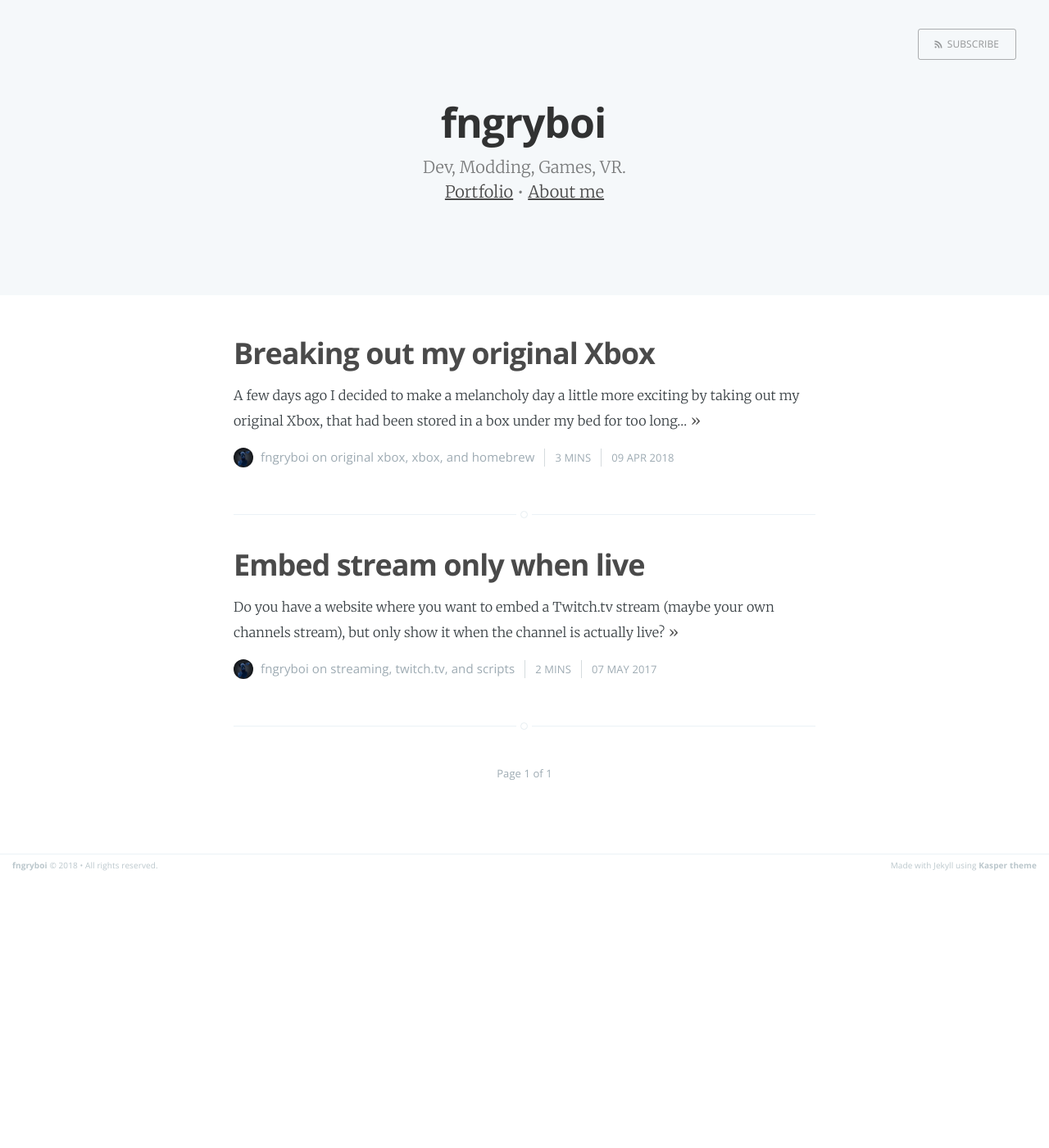
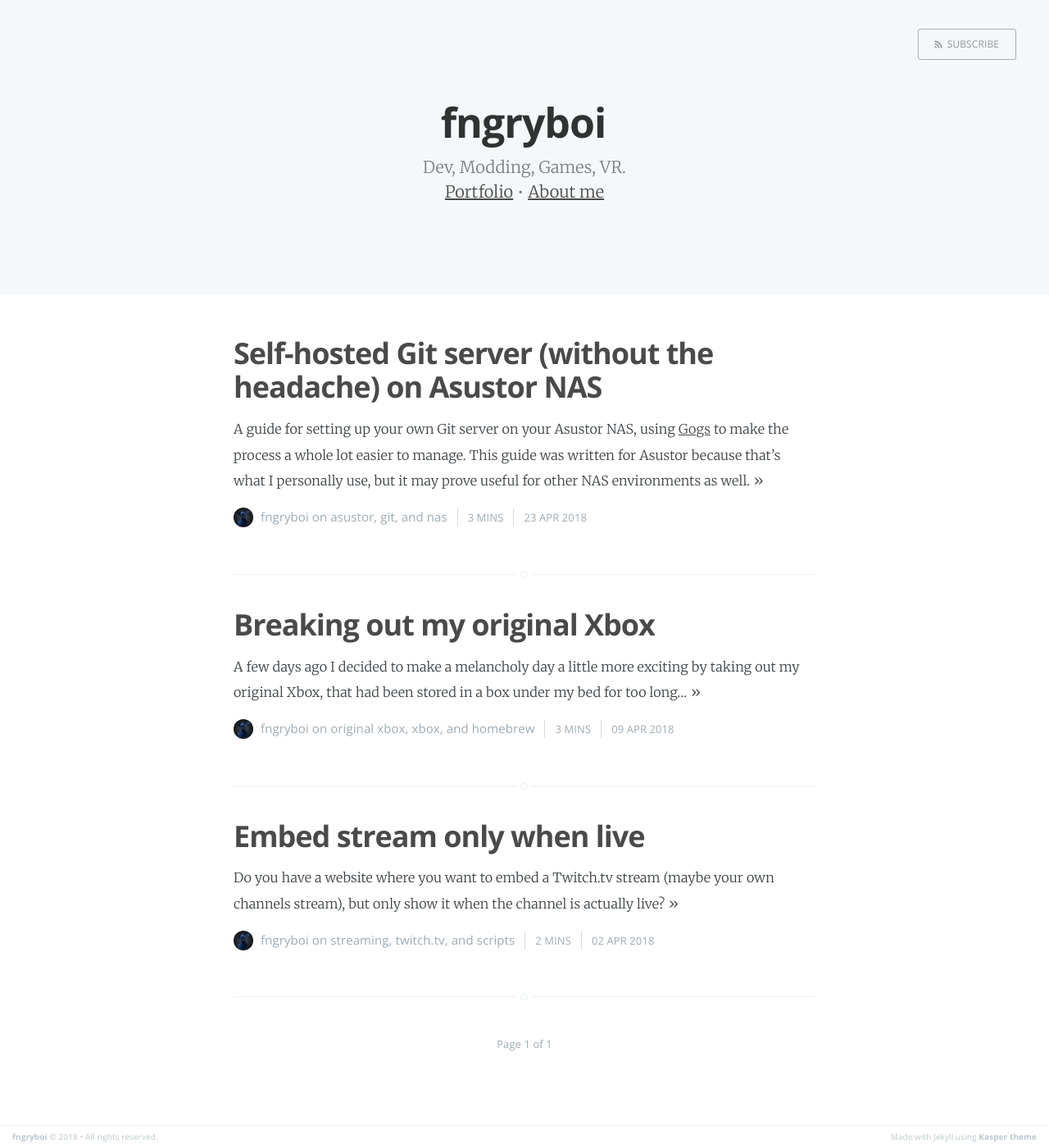
Before and after one commit to fngryboi/fngryboi.github.io, a Jekyll site: the page built from index.html, in a window 1280 px wide. Shown: the whole page at 82% size. Built offline with Jekyll 4.4.1, drawn with Linux system fonts in a browser that asks for light colours; the list of posts is cut into pages by our own code; before the commit the page ends 1070 px from its top, so only the background shows below that; part of the change alters nothing that is shown.

Commit message:
New article + fixed Twitch article

```diff
--- a/_posts/2017-05-07-a-better-embedded-twitch-stream.md
+++ b/_posts/2018-04-02-a-better-embedded-twitch-stream.md
@@ -70,3 +70,10 @@ Note: I've highlighted all the changes that were made from the old "twitch" div
 That's all you really need to get started. However, if you have some web design skills you can really take this to the next level.
 
 Good luck!
+
+---
+
+**Revisions:**
+
+- Completely reworked the article to make it much easier and to the point as possible.
+- Originally published: 2017-05-07
--- /dev/null
+++ b/_posts/2018-04-23-git-server-on-nas.md
@@ -0,0 +1,54 @@
+---
+title: Self-hosted Git server (without the headache) on Asustor NAS
+layout: post
+categories:
+  - asustor
+  - git
+  - nas
+published: true
+---
+
+A guide for setting up your own Git server on your Asustor NAS, using [Gogs](https://gogs.io) to make the process a whole lot easier to manage. This guide was written for Asustor because that's what I personally use, but it may prove useful for other NAS environments as well.
+
+I wanted to host my own Git server and not have to rely on someone else's service, and I've only used Github before and I've run into some problems a few times with that service (for example, files over 100mb won't upload).
+
+And I'm happy to report that for those already familiar with Github and the Github Desktop app, everything will feel and behave very similar to what you're already used to!
+
+## Pre-requirements:
+
+First, you'll need to open up the Services app in the Asustor dashboard and enable MariaDB and allow remote access to it. Then we'll need to install PHPMyAdmin from the App Central to access the MariaDB database. Once you have it installed, open it (it will open in a new tab/window), and login with the default login credentials that can be found on the PHPMyAdmin app page on the App Central, in the apps description.
+
+Once logged in to PHPMyAdmin, navigate to User accounts, change the password of the root user just to be safe. Then we need to create a new account for Gogs to use. So click on "Add user account". Then set the following attributes (don't mess with the other attributes that aren't mentioned here, these attributes were taken from Gogs app description in the App Central):
+
+- User name: gogs
+- Generate a password and save it someplace safe (like a Password Manager), that password should automatically have been added to the password text field.
+- Check the box for "Create database with the same name and grant all privileges" (don't allow Gogs access to everything by checking Global privileges, it only needs access to its own database)
+
+That's it, finish creating the user by clicking Go in the bottom right corner.
+
+## Installation: ##
+
+Go on to the App Central and search for Gogs, install it and let it install everything it needs. Then proceed to open the app from the dashboard and you'll be taken to a new tab/window where you need to input some setup information. Input the following:
+
+**Database:**
+- Database type: MySQL
+- Host: IP:PORT (the port should match the one you set for MariaDB in Services when enabling it, standard port is 3306, IP should be the same as the ip-address the NAS runs on)
+- User: "gogs".
+- Password: the one you generated for it while setting up the gogs user and database.
+- Database Name: gogs
+
+The rest you should be able to do yourself :)
+
+Once you're done you have yourself your very own self-hosted Git service!
+
+## Gogs + Github Desktop
+
+Now that you're up and running, all you have to do is register as a new user on your self-hosted Gogs. Then you can sign in and create your first repository. Once you have your repository you can copy the git link found on the right, above the repository files.
+
+![Git-link location](../assets/images/posts/self-hosted-gogs/git-link.png)
+
+Copy the git link for that repository and open up Github Desktop. In Github Desktop, click on File -> Clone, go to the URL tab, input the git link and where you want to store it locally, after that it may ask you to login with your Gogs account if you set the repository to private.
+
+![Git-link location](../assets/images/posts/self-hosted-gogs/clone-repo.png)
+
+That's it, happy coding!
```
Also changed, not shown: assets/images/posts/self-hosted-gogs/clone-repo.png (added), assets/images/posts/self-hosted-gogs/git-link.png (added), 1 other file.
